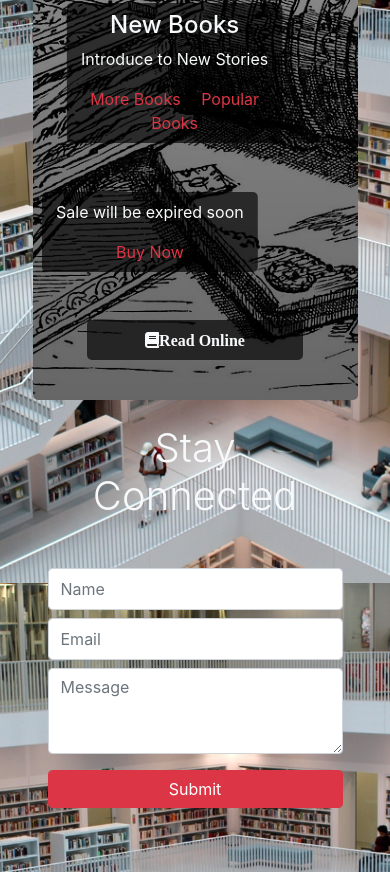
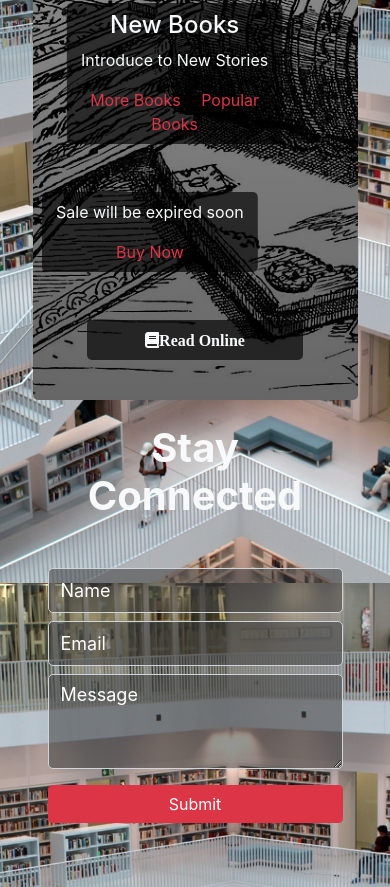
Before and after one commit to IliaAhd/Book-store, a plain HTML site: page index.html in a window 390 px wide. Shown: the part 8292-9179 px from the top of the page. Drawn offline with Linux system fonts and the light colour scheme.

Commit message:
contact sec styles

```diff
--- a/css/style.css
+++ b/css/style.css
@@ -242,3 +242,24 @@ header {
     transform: translateX(0);
   }
 }
+
+.contact-form input[type="text"],
+.contact-form input[type="email"],
+.contact-form textarea {
+  background: #44444491;
+  font-size: 18px;
+  color: #fefefe;
+  border-radius: 5px;
+  box-shadow: none;
+}
+
+.contact-form input::placeholder,
+.contact-form textarea::placeholder {
+  color: #fefefe;
+}
+
+.contact-form input:focus,
+.contact-form textarea:focus {
+  background: #44444491;
+  box-shadow: none;
+}
--- a/index.html
+++ b/index.html
@@ -274,7 +274,7 @@
     <section class="contact py-5">
       <div class="container-fluid">
         <div class="row">
-          <div class="col-xl-8 col-md-8 col-10 mx-auto mb-4">
+          <div class="col-xl-5 col-md-8 col-10 mx-auto mb-4">
             <div class="row items-wrapper py-3 align-items-center text-center">
               <div class="col-sm-5 col-8 floating-item first-item mx-auto my-4 p-2">
                 <a class="text-light" href="#"><i class="fab fa-linkedin">Connect by LinkedIn</i></a>
@@ -302,7 +302,7 @@
             </div>
           </div>
           <div class="col-xl-5 col-md-8 col-10 mx-auto">
-            <h1 class="text-light font-weight-light text-center mb-5">Stay Connected</h1>
+            <h1 class="text-light font-weight-bold text-center mb-5">Stay Connected</h1>
             <form class="contact-form">
               <div class="form-group">
                 <input class="form-control py-2 mb-2" type="text" placeholder="Name">
```
